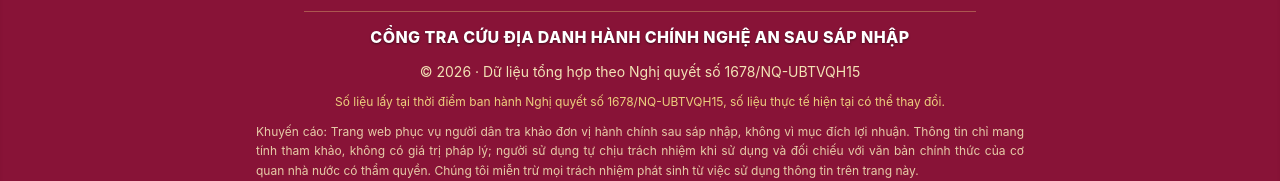
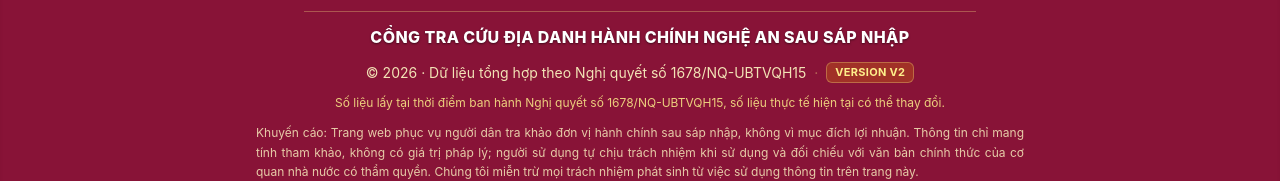
Before and after one commit to emmawatson010706-debug/cong-tra-cuu-dia-danh-nghe-an, a React (Vite) app: page /ranh-gioi-viet-nam in a window 1280 px wide. Shown: the part 1530-1711 px from the top of the page. Built offline with nearby package versions, Linux system fonts and the light colour scheme.

Commit message:
fix(security): va loi react-router open redirect, bo sung HTTP security headers va them version V2 o chan trang

```diff
--- a/src/components/site-footer.tsx
+++ b/src/components/site-footer.tsx
@@ -12,9 +12,13 @@ export default function SiteFooter() {
           Cổng Tra Cứu Địa Danh Hành Chính Nghệ An Sau Sáp Nhập
         </p>
 
-        <p className="text-xs sm:text-sm text-[#fef9c3]/90">
-          © {new Date().getFullYear()} · Dữ liệu tổng hợp theo Nghị quyết số 1678/NQ-UBTVQH15
-        </p>
+        <div className="flex flex-wrap items-center justify-center gap-2 text-xs sm:text-sm text-[#fef9c3]/90">
+          <span>© {new Date().getFullYear()} · Dữ liệu tổng hợp theo Nghị quyết số 1678/NQ-UBTVQH15</span>
+          <span className="text-[#fef08a]/40">·</span>
+          <span className="inline-flex items-center rounded-md bg-[#d97706]/30 px-2 py-0.5 text-[11px] font-bold text-[#fef08a] border border-[#fef08a]/30 tracking-wide uppercase">
+            Version V2
+          </span>
+        </div>
         <p className="text-[11px] sm:text-xs text-[#fef08a]/85">
           Số liệu lấy tại thời điểm ban hành Nghị quyết số 1678/NQ-UBTVQH15, số liệu thực tế hiện tại có thể thay đổi.
         </p>
```
Also changed, not shown: vercel.json, 1 other file (tests, documents, lock files or other folders).
